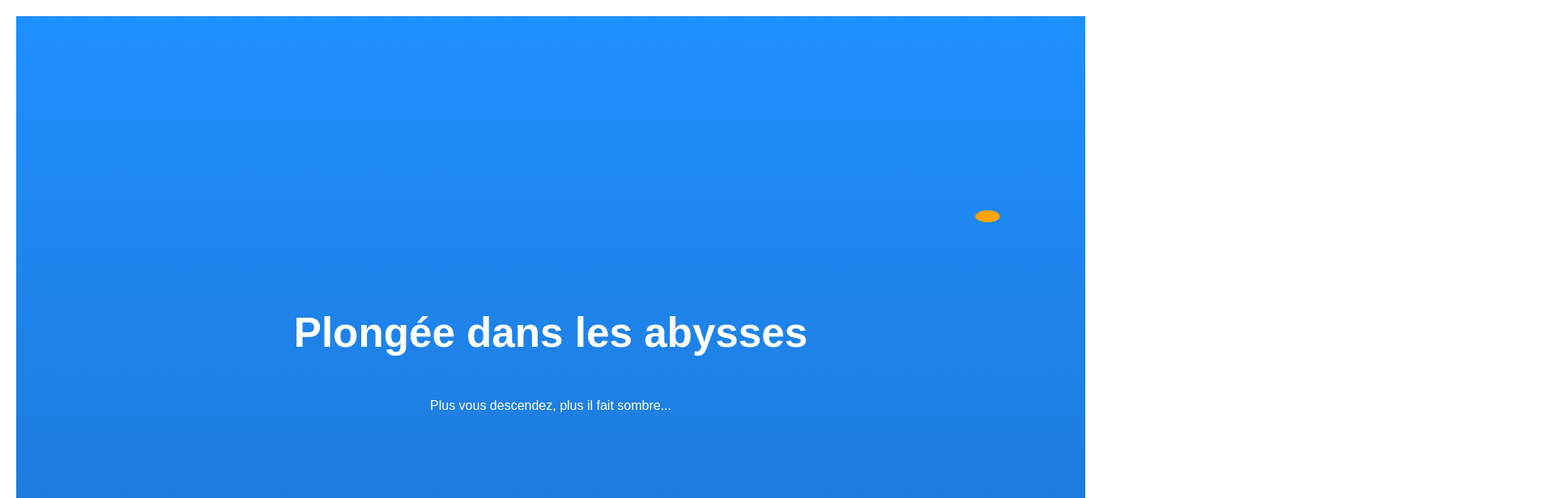
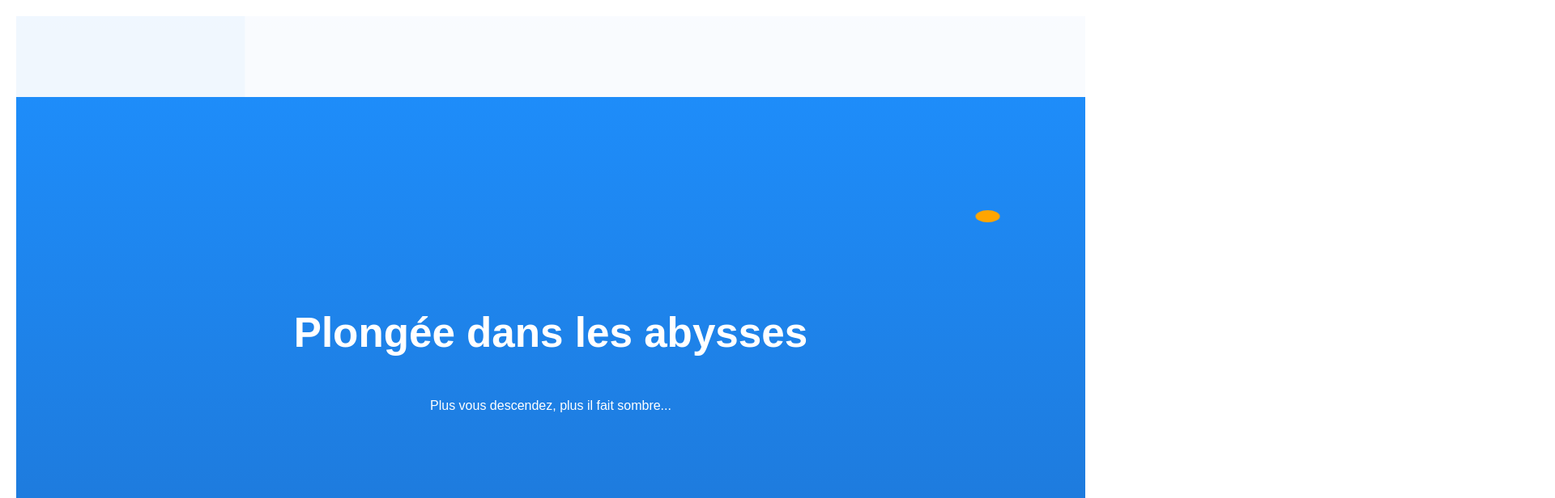
Before and after one commit to Toto028-GT/Reac-TeamAlbi, a React (Vite) app in the folder Main/Projet Defi Principale/: page / in a window 1280 px wide. Shown: the top 616 px of the page at 81% size, 1920 px wide, since content can reach past the window. Built offline with nearby package versions, Linux system fonts and the light colour scheme.

Commit message:
bonne version

```diff
--- a/Main/Projet Defi Principale/src/App.css
+++ b/Main/Projet Defi Principale/src/App.css
@@ -117,3 +117,42 @@ body {
   top: 80%;
   animation-duration: 10s;
 }
+
+/* WaveBanner.css */
+.wave-banner {
+  position: relative;
+  width: 100%;
+  height: 100px; /* Ajuste la hauteur selon tes besoins */
+  overflow: hidden;
+  background-color: #6075c9; /* Le fond de la bannière */
+}
+
+.wave {
+  position: absolute;
+  top: 0;
+  width: 200%;
+  height: 100px;
+  background: rgba(255, 255, 255, 0.6);
+  animation: wave-animation 10s infinite;
+}
+
+.wave:nth-child(1) {
+  animation-delay: 0s;
+}
+
+.wave:nth-child(2) {
+  animation-delay: 2s;
+}
+
+.wave:nth-child(3) {
+  animation-delay: 4s;
+}
+
+@keyframes wave-animation {
+  0% {
+    transform: translateX(0);
+  }
+  100% {
+    transform: translateX(-50%);
+  }
+}
--- a/Main/Projet Defi Principale/src/App.jsx
+++ b/Main/Projet Defi Principale/src/App.jsx
@@ -1,5 +1,6 @@
 import React, { useEffect, useState } from 'react';
 import './App.css';
+import WaveBanner from './WaveBanner';
 
 function App() {
   const [backgroundColor, setBackgroundColor] = useState('#1E90FF');
@@ -49,6 +50,7 @@ function App() {
         background: `linear-gradient(to bottom, #1E90FF, ${backgroundColor})`,
       }}
     >
+      <WaveBanner /> {/* Ajout du composant ici */}
       <h1>Plongée dans les abysses</h1>
       <p>Plus vous descendez, plus il fait sombre...</p>
       {generateFish()} {/* Génération des poissons */}
--- /dev/null
+++ b/Main/Projet Defi Principale/src/WaveBanner.jsx
@@ -0,0 +1,15 @@
+import React from 'react';
+import './App.css'; // Le fichier CSS pour les vagues
+
+function WaveBanner() {
+  return (
+    <section>
+      <div className="wave wave1"></div>
+      <div className="wave wave2"></div>
+      <div className="wave wave3"></div>
+      <div className="wave wave4"></div>
+    </section>
+  );
+}
+
+export default WaveBanner;
```
Also changed, not shown: Main/Projet Defi Principale/src/assets/wave.png (added).
